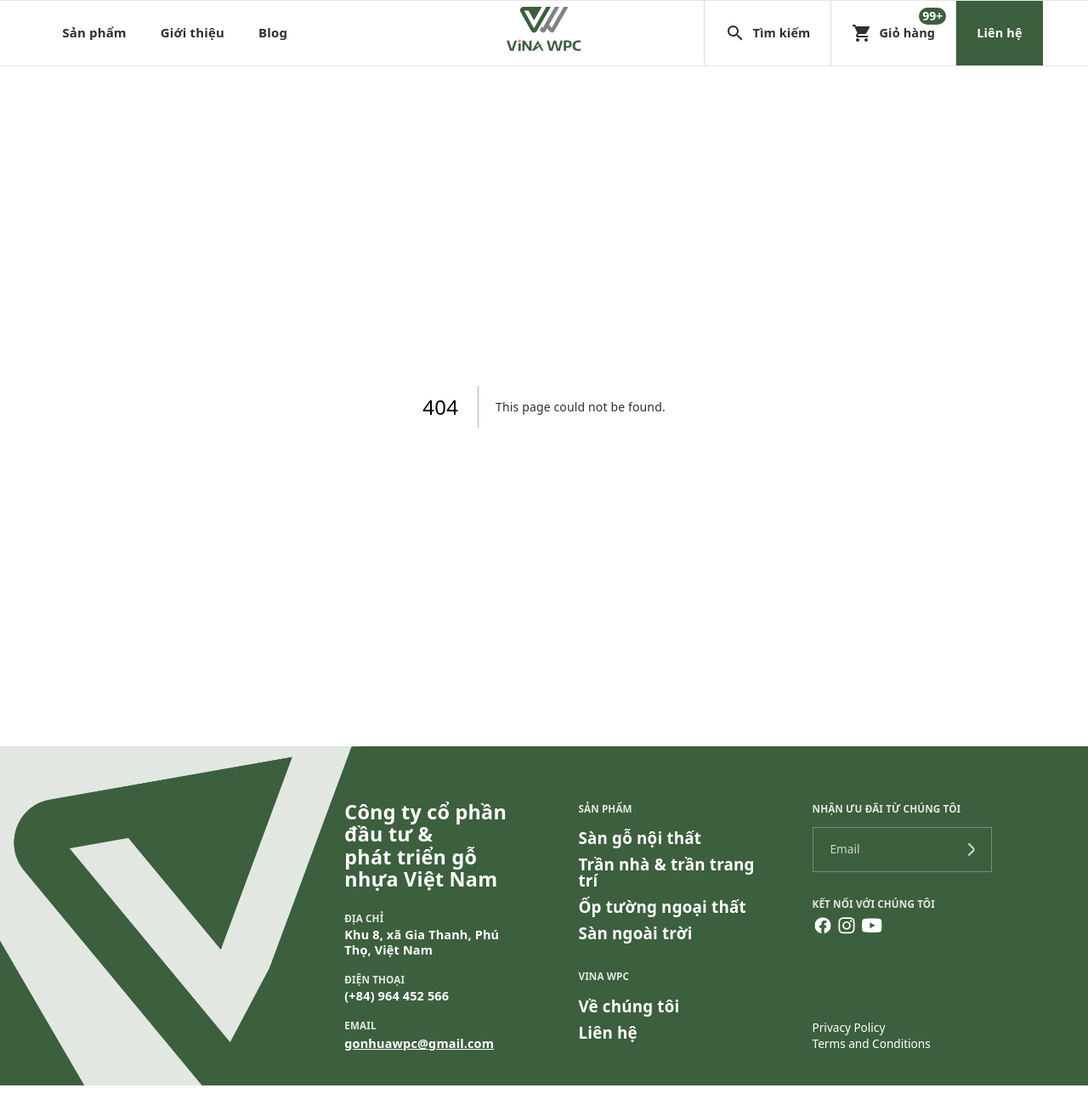
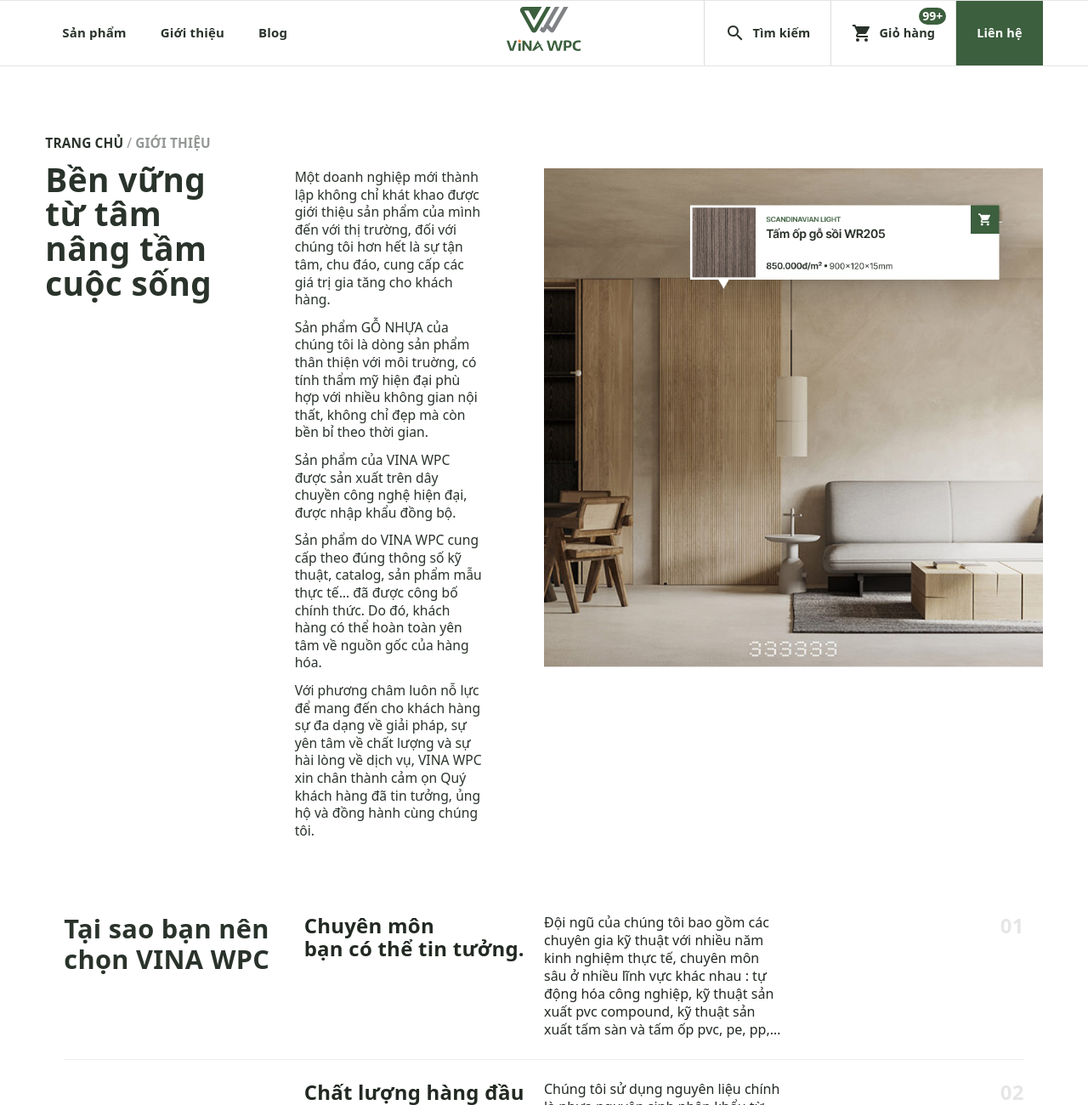
Before and after one commit to dunganh21/vina-wpc, a Next.js app: page /about in a window 1280 px wide. Before the commit this address had no page. Shown: the top 1300 px of the page at 85% size. Built offline with nearby package versions, Linux system fonts and the light colour scheme.

Commit message:
feat: done about

```diff
--- /dev/null
+++ b/src/app/about/page.tsx
@@ -0,0 +1,15 @@
+import {
+  AboutIntro,
+  ProductComposition,
+  WhyChooseUs,
+} from '@/components/sections';
+
+export default function AboutPage() {
+  return (
+    <main className="min-h-screen bg-white">
+      <AboutIntro />
+      <WhyChooseUs />
+      <ProductComposition />
+    </main>
+  );
+}
--- a/src/components/sections/AboutIntro.tsx
+++ b/src/components/sections/AboutIntro.tsx
@@ -1,48 +1,62 @@
-import { Button } from '@/components/ui/Button';
 import Image from 'next/image';
 
 export function AboutIntro() {
   return (
-    <section className="bg-white py-8 lg:py-10">
-      <div className="page-container mx-auto">
-        <div className="relative h-[600px] overflow-hidden lg:h-[800px]">
-          {/* Background Image */}
-          <Image
-            src="/images/section-bg.png"
-            alt="VINA WPC Wood Background"
-            fill
-            className="object-cover"
-            priority
-            sizes="100vw"
-          />
+    <section className="page-container py-6 lg:py-0">
+      {/* Flex Layout - Column on mobile, Row on desktop */}
+      <div className="flex flex-col space-y-2 lg:flex-row lg:items-start">
+        {/* Column 1 - Heading */}
+        <div className="space-y-2 lg:flex-[0_0_25%] lg:space-y-3 lg:pt-20">
+          <div className="flex items-center gap-1">
+            <span className="subtitle-2 text-inherit">Trang chủ</span>
+            <span className="opacity-50">/</span>
+            <span className="subtitle-2 text-inherit opacity-50">
+              Giới thiệu
+            </span>
+          </div>
+          <h2 className="lg:w-[80%]">Bền vững từ tâm nâng tầm cuộc sống</h2>
+        </div>
 
-          {/* Dark Overlay */}
-          <div className="absolute inset-0 bg-black/30" />
+        {/* Column 2 - Content */}
+        <div className="lg:flex-[0_0_25%] lg:pt-30">
+          <div className="body-2 mb-8 space-y-4 lg:mb-0 lg:w-[75%] lg:space-y-3">
+            <p>
+              Một doanh nghiệp mới thành lập không chỉ khát khao được giới thiệu
+              sản phẩm của mình đến với thị trường, đối với chúng tôi hơn hết là
+              sự tận tâm, chu đáo, cung cấp các giá trị gia tăng cho khách hàng.
+            </p>
+            <p>
+              Sản phẩm GỖ NHỰA của chúng tôi là dòng sản phẩm thân thiện với môi
+              truờng, có tính thẩm mỹ hiện đại phù hợp với nhiều không gian nội
+              thất, không chỉ đẹp mà còn bền bỉ theo thời gian.
+            </p>
+            <p>
+              Sản phẩm của VINA WPC được sản xuất trên dây chuyền công nghệ hiện
+              đại, được nhập khẩu đồng bộ.
+            </p>
+            <p>
+              Sản phẩm do VINA WPC cung cấp theo đúng thông số kỹ thuật,
+              catalog, sản phẩm mẫu thực tế… đã được công bố chính thức. Do đó,
+              khách hàng có thể hoàn toàn yên tâm về nguồn gốc của hàng hóa.
+            </p>
+            <p>
+              Với phương châm luôn nỗ lực để mang đến cho khách hàng sự đa dạng
+              về giải pháp, sự yên tâm về chất lượng và sự hài lòng về dịch vụ,
+              VINA WPC xin chân thành cảm ọn Quý khách hàng đã tin tưởng, ủng hộ
+              và đồng hành cùng chúng tôi.
+            </p>
+          </div>
+        </div>
 
-          {/* Content */}
-          <div className="relative h-full">
-            <div className="flex h-full items-start pt-6 lg:items-center lg:pt-0">
-              <div className="w-full px-6 lg:mr-[200px] lg:ml-auto lg:w-[528px] lg:px-0">
-                <div className="space-y-6 text-white">
-                  {/* Subtitle */}
-                  <p className="subtitle-2 text-white uppercase">
-                    Giới thiệu về VINA WPC
-                  </p>
-
-                  {/* Main Heading */}
-                  <h2 className="h3 text-white">
-                    Sản phẩm thân thiện với môi trường, có tính thẩm mỹ hiện đại
-                    phù hợp với nhiều không gian nội thất, không chỉ đẹp mà còn
-                    bền bỉ theo thời gian.
-                  </h2>
-
-                  {/* CTA Button */}
-                  <div className="pt-2">
-                    <Button variant="white">Về chúng tôi</Button>
-                  </div>
-                </div>
-              </div>
-            </div>
+        {/* Column 3 - Image (1/2 container width on desktop) */}
+        <div className="overflow-hidden lg:flex-1 lg:pt-30 2xl:pt-0">
+          <div className="relative aspect-[1/1] w-full">
+            <Image
+              src="/images/house.jpg"
+              alt="VINA WPC Factory"
+              fill
+              className="object-cover"
+            />
           </div>
         </div>
       </div>
--- /dev/null
+++ b/src/components/sections/ProductComposition.tsx
@@ -0,0 +1,95 @@
+import Image from 'next/image';
+import { Button } from '../ui';
+
+const compositionLayers = [
+  {
+    number: 1,
+    title: 'Lớp bảo vệ bề mặt',
+    description: 'Chống trầy xước, nấm mốc.',
+    position: { top: '15.5%', left: '75%' }, // Position relative to container
+  },
+  {
+    number: 2,
+    title: 'Lớp film màu',
+    description: 'Được phủ lớp vân gỗ, đá, bê tông hoặc màu sơn...',
+    position: { top: '29%', left: '75%' },
+  },
+  {
+    number: 3,
+    title: 'Lớp gắn kết',
+    description:
+      'Tạo sự liên kết giữa bề mặt các tấm và giúp phân tán lực tác động lên bề mặt tấm.',
+    position: { top: '43%', left: '75%' },
+  },
+  {
+    number: 4,
+    title: 'Lớp cốt',
+    description:
+      'Có cấu tạo từ bột đá cẩm thạch và nhựa nguyên sinh tạo sự ổn định, chống ẩm, chống mối mọt và chống ồn.',
+    position: { top: '58%', left: '75%' },
+  },
+];
+
+export function ProductComposition() {
+  return (
+    <section className="page-container py-12 lg:py-16">
+      <div className="flex flex-col lg:flex-row">
+        <h2 className="h3 lg:flex-[0_0_25%]">Cấu tạo sản phẩm</h2>
+
+        <div className="relative aspect-square w-full flex-1 overflow-hidden bg-base-200">
+          <Image
+            src="/images/wood-layer.png"
+            alt="Cấu tạo sản phẩm VINA WPC - Exploded view showing all layers"
+            fill
+            className="object-cover"
+            sizes="67vw"
+          />
+
+          {/* Absolutely positioned text descriptions with lines */}
+          {compositionLayers.map((layer, index) => (
+            <div
+              key={layer.number}
+              className="absolute w-80"
+              style={{
+                top: layer.position.top,
+                left: layer.position.left,
+              }}
+            >
+              {/* Text content */}
+              <div className="hidden space-y-2 bg-white/95 p-4 lg:block">
+                <h3 className="h4">{layer.title}</h3>
+                <p className="body-2 text-neutral/80">{layer.description}</p>
+              </div>
+
+              <div className="h6 flex aspect-square w-5 items-center justify-center bg-primary text-white sm:w-8 lg:hidden">
+                {layer.number}
+              </div>
+            </div>
+          ))}
+        </div>
+
+        <div className="lg:hidden">
+          {compositionLayers.map((layer, index) => (
+            <div
+              key={layer.number}
+              className="flex border-t border-base-300 py-6"
+            >
+              <div className="flex items-start gap-2">
+                <div className="flex h-5 w-5 flex-shrink-0 items-center justify-center bg-primary p-1">
+                  <span className="h6 text-white">{layer.number}</span>
+                </div>
+                <div className="flex-1 space-y-0">
+                  <h3 className="h5">{layer.title}</h3>
+                  <p className="body-2">{layer.description}</p>
+                </div>
+              </div>
+            </div>
+          ))}
+
+          {/* Final separator line */}
+          <div className="h-px w-full bg-base-300"></div>
+        </div>
+      </div>
+    </section>
+  );
+}
--- /dev/null
+++ b/src/components/sections/WhyChooseUs.tsx
@@ -0,0 +1,118 @@
+const features = [
+  {
+    title: 'Chuyên môn\nbạn có thể tin tưởng.',
+    description:
+      'Đội ngũ của chúng tôi bao gồm các chuyên gia kỹ thuật với nhiều năm kinh nghiệm thực tế, chuyên môn sâu ở nhiều lĩnh vực khác nhau : tự động hóa công nghiệp, kỹ thuật sản xuất pvc compound, kỹ thuật sản xuất tấm sàn và tấm ốp pvc, pe, pp,…',
+  },
+  {
+    title: 'Chất lượng hàng đầu\nbền vững.',
+    description:
+      'Chúng tôi sử dụng nguyên liệu chính là nhựa nguyên sinh nhập khẩu từ Thái Lan, Nhật Bản, Mỹ cùng với nguyên liệu phụ trợ cao cấp được test và đánh giá kỹ lưỡng để đảm bảo sản phẩm tấm nano chắc chắn, liền mạch và đẹp mắt – bền bỉ.',
+  },
+  {
+    title: 'Dịch vụ lấy khách hàng\nlàm trung tâm.',
+    description:
+      'Từ khâu tư vấn đến khi hoàn thành, chúng tôi luôn đồng hành cùng bạn trong từng bước – hướng dẫn rõ ràng, tư vấn trung thực và hỗ trợ toàn diện.',
+  },
+  {
+    title: 'Sản phẩm mẫu mã đa dạng.',
+    description:
+      'Đem đến cho bạn nhiều tuỳ chọn, đáp ứng nhu cầu nhiều loại công trình.',
+  },
+  {
+    title: 'Giá trị tuyệt vời cho\nkhoản đầu tư của bạn.',
+    description:
+      'Chúng tôi không chỉ cung cấp mức giá cạnh tranh với chất lượng cao mà còn cung cấp giải pháp đằng sau mỗi sản phẩm xứng đáng với khoản đầu tư của khách hàng',
+  },
+  {
+    title: 'Bảo hành đáng tin cậy,\nAn tâm dài lâu.',
+    description:
+      'Sản phẩm của chúng tôi đi kèm với chế độ bảo hành chặt chẽ – vì sự hài lòng và an tâm của bạn là điều quan trọng nhất.',
+  },
+];
+
+export function WhyChooseUs() {
+  return (
+    <section className="px-6 py-16 lg:py-20">
+      <div className="page-container">
+        {/* Mobile Layout */}
+        <div className="space-y-6 lg:hidden">
+          <h2 className="h2">
+            Tại sao bạn nên chọn
+            <br />
+            VINA WPC
+          </h2>
+
+          <div className="space-y-4">
+            {features.map((feature, index) => (
+              <div key={index}>
+                <div className="space-y-2">
+                  <h3
+                    className="h6"
+                    dangerouslySetInnerHTML={{
+                      __html: feature.title.replace(/\n/g, '<br />'),
+                    }}
+                  />
+                  <p className="body-3">{feature.description}</p>
+                </div>
+                {index < features.length - 1 && (
+                  <hr className="mt-4 border-base-300" />
+                )}
+              </div>
+            ))}
+          </div>
+        </div>
+
+        {/* Desktop Layout - 4 Column Flex */}
+        <div className="hidden lg:block">
+          {/* Feature Rows */}
+          <div className="space-y-6">
+            {features.map((feature, index) => (
+              <div key={index}>
+                <div className="flex items-start">
+                  {/* Empty Column 1 (for alignment with header) */}
+                  <div className="flex-1">
+                    {index === 0 && (
+                      <h2 className="h3 leading-[1.15625em]">
+                        Tại sao bạn nên chọn VINA WPC
+                      </h2>
+                    )}
+                  </div>
+
+                  {/* Feature Title - Column 2 */}
+                  <div className="flex-1">
+                    <h3
+                      className="text-2xl leading-[1.125em] font-semibold tracking-[0.24px] text-[#222922]"
+                      dangerouslySetInnerHTML={{
+                        __html: feature.title.replace(/\n/g, '<br />'),
+                      }}
+                    />
+                  </div>
+
+                  {/* Feature Description - Column 3 */}
+                  <div className="flex-1">
+                    <p className="text-base leading-[1.3125em] font-normal text-[#222922]">
+                      {feature.description}
+                    </p>
+                  </div>
+
+                  {/* Numbers - Column 4 */}
+                  <div className="flex-1 text-right">
+                    <span className="text-2xl leading-[1.125em] font-semibold tracking-[0.24px] text-[#e6e6e6]">
+                      {String(index + 1).padStart(2, '0')}
+                    </span>
+                  </div>
+                </div>
+
+                {/* Divider Line */}
+                {index < features.length - 1 && (
+                  <div className="mt-6 h-px bg-[#eee]" />
+                )}
+              </div>
+            ))}
+          </div>
+        </div>
+      </div>
+    </section>
+  );
+}
--- a/src/components/sections/index.ts
+++ b/src/components/sections/index.ts
@@ -11,3 +11,7 @@
 export { ProductDetailSection } from './ProductDetailSection';
 export { ProductImageGallery } from './ProductImageGallery';
 export { ProductSpecifications } from './ProductSpecifications';
+
+// New about page sections
+export { WhyChooseUs } from './WhyChooseUs';
+export { ProductComposition } from './ProductComposition';
```
Also changed, not shown: public/images/wood-layer.png (added).
